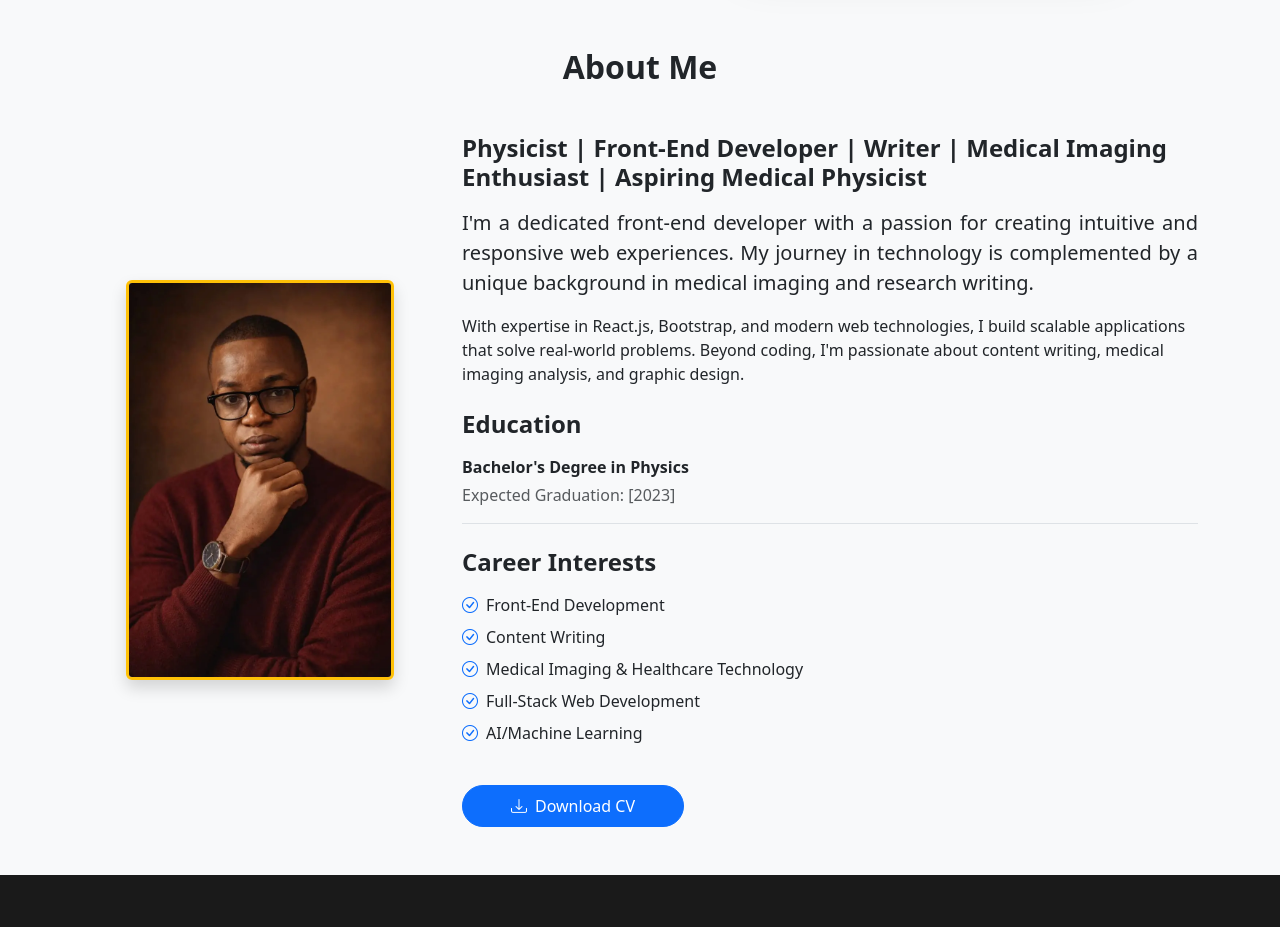
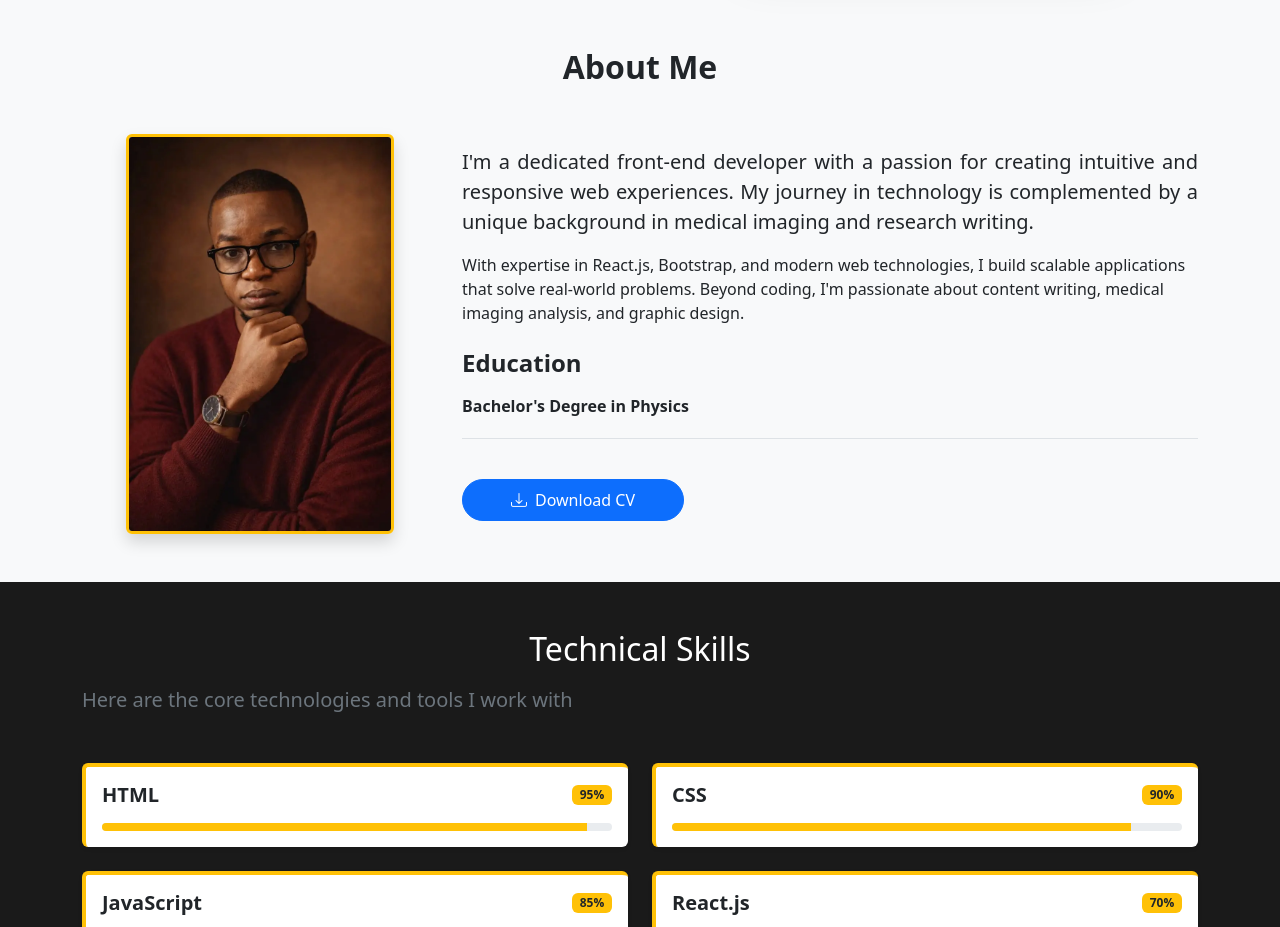
Before and after one commit to QuantumDaniel/Quantum-portfolio, a React (Vite) app: page / in a window 1280 px wide. Shown: the part 620-1547 px from the top of the page. Built offline with nearby package versions, Linux system fonts and the light colour scheme; a web font is replaced by a local one.

Commit message:
removed carrer interest

```diff
--- a/src/components/About.jsx
+++ b/src/components/About.jsx
@@ -48,10 +48,6 @@ const About = () => {
                     <div className="col-lg-8">
                         <div className={`about-content projects ${show ? 'show' : ''} `} ref={ref} >
 
-                            <h3 className="fs-4 fw-bold mb-3">
-                                Physicist | Front-End Developer | Writer | Medical Imaging Enthusiast | Aspiring Medical Physicist
-                            </h3>
-
                             <p className="lead mb-3">
                                 I'm a dedicated front-end developer with a passion for creating intuitive
                                 and responsive web experiences. My journey in technology is complemented by
@@ -71,36 +67,10 @@ const About = () => {
                                 <p className="mb-1">
                                     <strong>Bachelor's Degree in Physics</strong>
                                 </p>
-                                <p className="text-muted mb-0">
-                                    Expected Graduation: [2023]
-                                </p>
                             </div>
 
                             {/* Career Interests */}
-                            <h4 className="fw-bold mt-4 mb-3">Career Interests</h4>
 
-                            <ul className="list-unstyled">
-                                <li className="mb-2">
-                                    <i className="bi bi-check-circle text-primary me-2"></i>
-                                    Front-End Development
-                                </li>
-                                <li className="mb-2">
-                                    <i className="bi bi-check-circle text-primary me-2"></i>
-                                    Content Writing
-                                </li>
-                                <li className="mb-2">
-                                    <i className="bi bi-check-circle text-primary me-2"></i>
-                                    Medical Imaging & Healthcare Technology
-                                </li>
-                                <li className="mb-2">
-                                    <i className="bi bi-check-circle text-primary me-2"></i>
-                                    Full-Stack Web Development
-                                </li>
-                                <li className="mb-2">
-                                    <i className="bi bi-check-circle text-primary me-2"></i>
-                                    AI/Machine Learning
-                                </li>
-                            </ul>
 
                             {/* Button */}
                             <a
```
